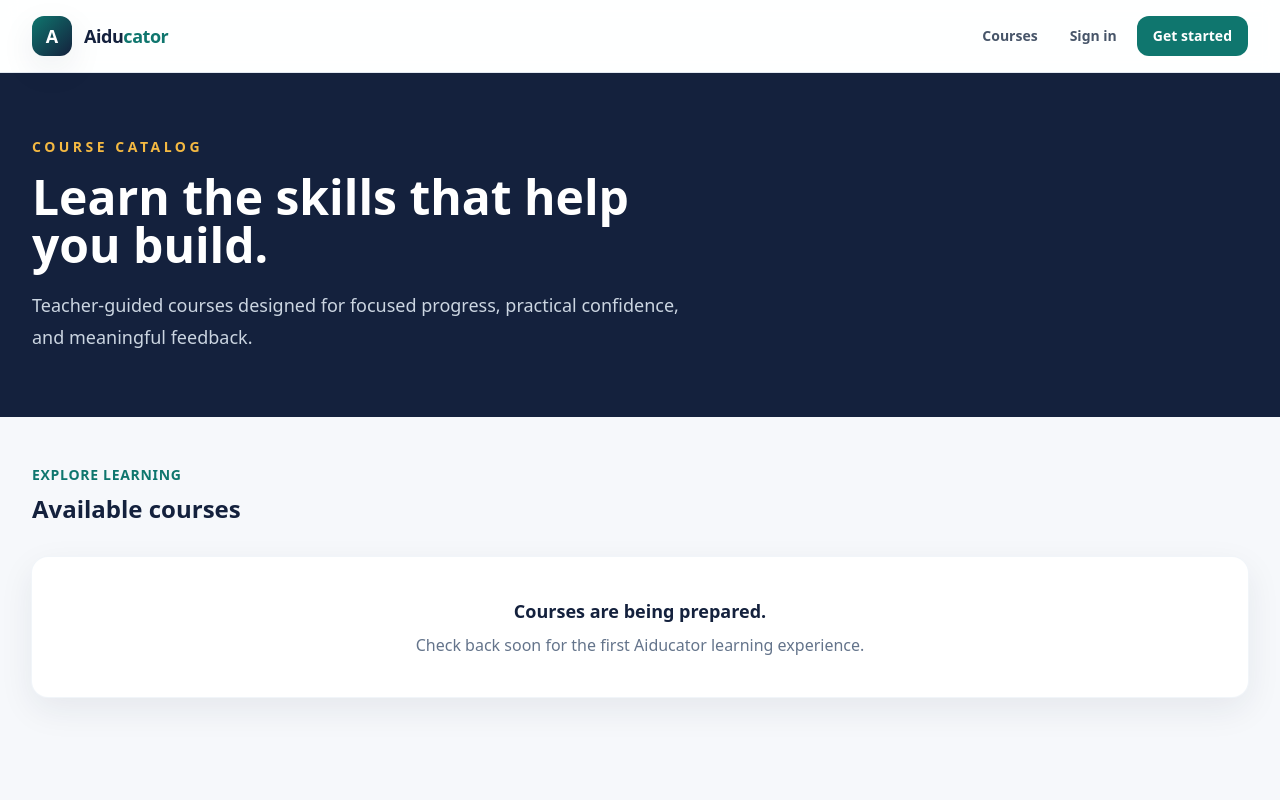
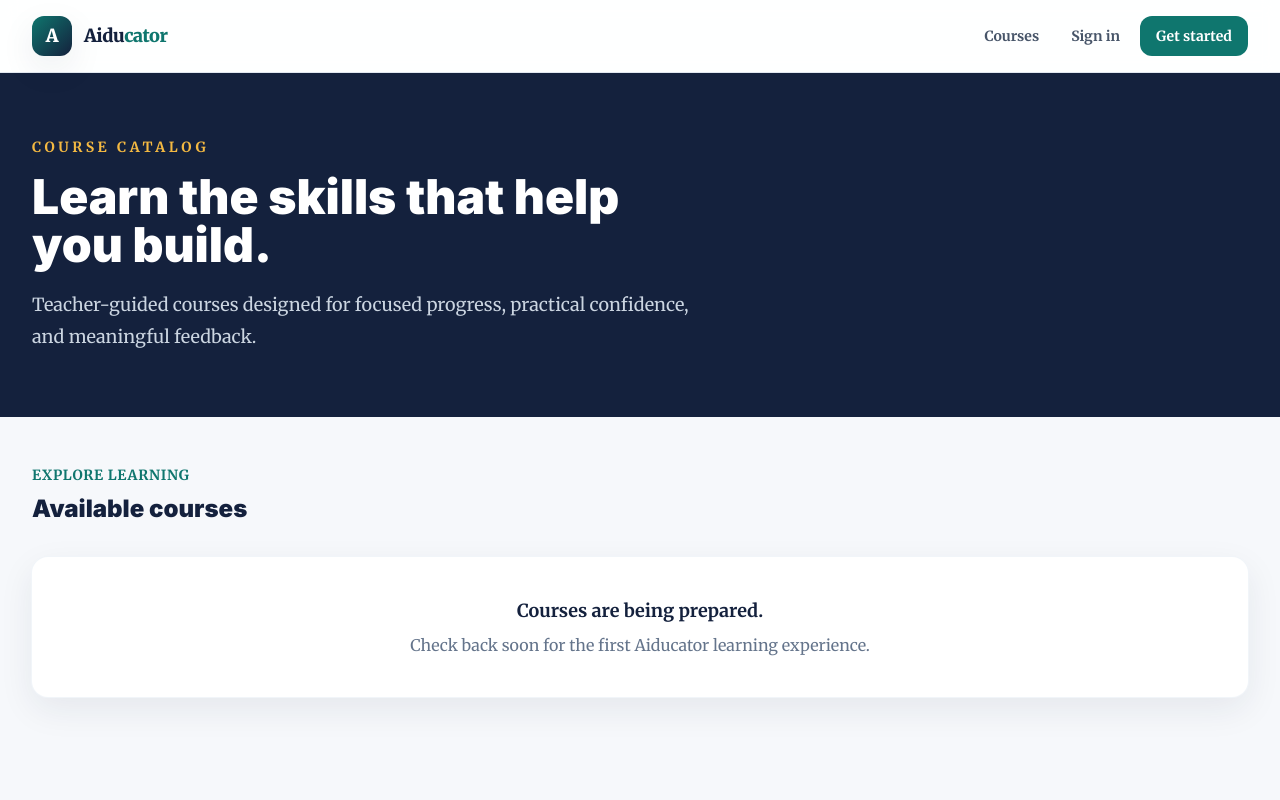
Before and after one commit to BuhariS/aiducator, a Django app: page /courses/ in a window 1280 px wide. Run offline with Django 5.2, Linux system fonts and the light colour scheme; data that the repository does not hold is empty; style sheets or scripts are compiled from the project's sources; parts of the project's set-up code (start-up, migrations or seed data) failed here and were passed over; some libraries are stand-ins or nearby versions.

Commit message:
style: use Inter headings and Merriweather body text

```diff
--- a/frontend/src/styles.css
+++ b/frontend/src/styles.css
@@ -4,7 +4,16 @@
 
 @layer base {
   body {
-    @apply bg-cloud text-ink antialiased;
+    @apply bg-cloud font-body text-ink antialiased;
+  }
+
+  h1,
+  h2,
+  h3,
+  h4,
+  h5,
+  h6 {
+    @apply font-heading;
   }
 }
 
--- a/tailwind.config.js
+++ b/tailwind.config.js
@@ -14,6 +14,10 @@ module.exports = {
       },
       boxShadow: {
         card: "0 12px 35px rgba(20, 33, 61, 0.08)"
+      },
+      fontFamily: {
+        heading: ["Inter", "ui-sans-serif", "system-ui", "sans-serif"],
+        body: ["Merriweather", "ui-serif", "Georgia", "serif"]
       }
     }
   },
--- a/templates/base.html
+++ b/templates/base.html
@@ -5,6 +5,9 @@
     <meta charset="utf-8">
     <meta name="viewport" content="width=device-width, initial-scale=1">
     <meta name="description" content="Aiducator AI-assisted Python learning">
+    <link rel="preconnect" href="https://fonts.googleapis.com">
+    <link rel="preconnect" href="https://fonts.gstatic.com" crossorigin>
+    <link href="https://fonts.googleapis.com/css2?family=Inter:wght@400;500;600;700;800;900&family=Merriweather:wght@400;700;900&display=swap" rel="stylesheet">
     <link rel="stylesheet" href="{% static 'css/app.css' %}">
     <title>{% block title %}Aiducator{% endblock %}</title>
   </head>
```
